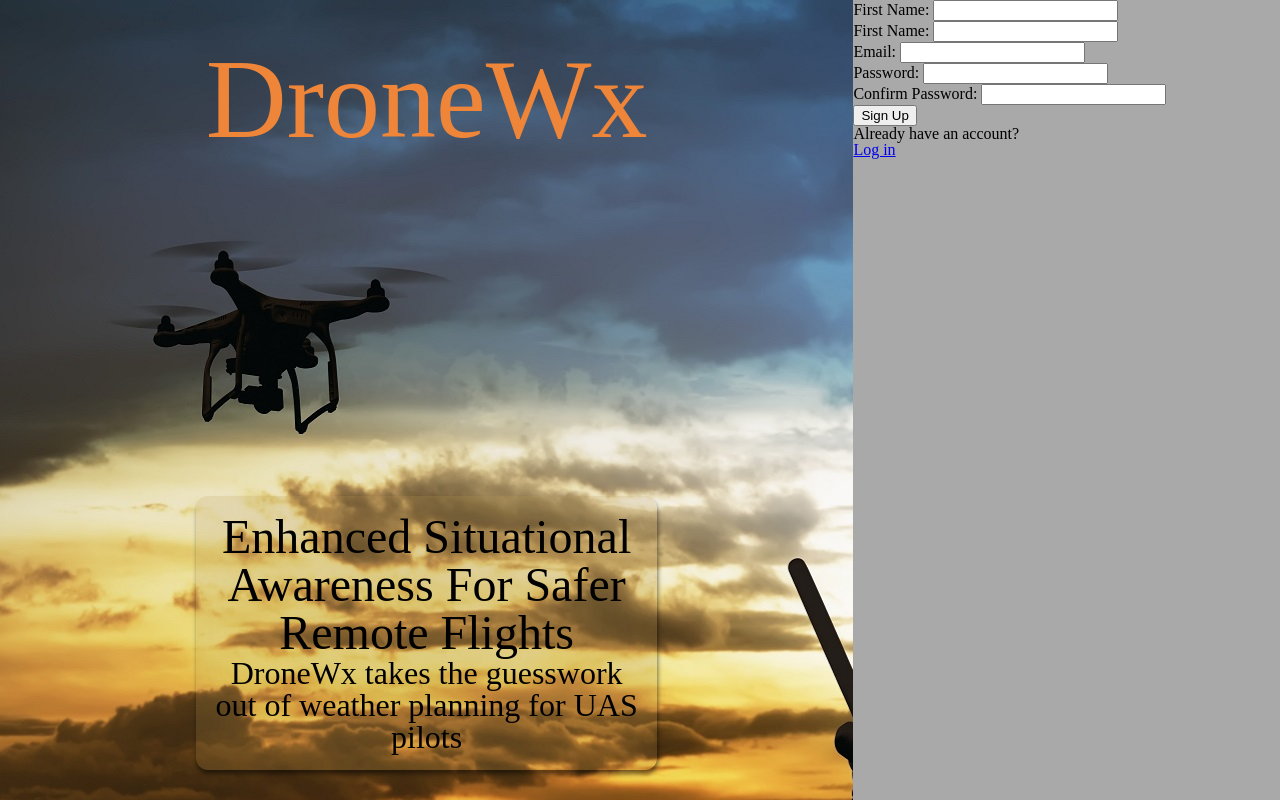
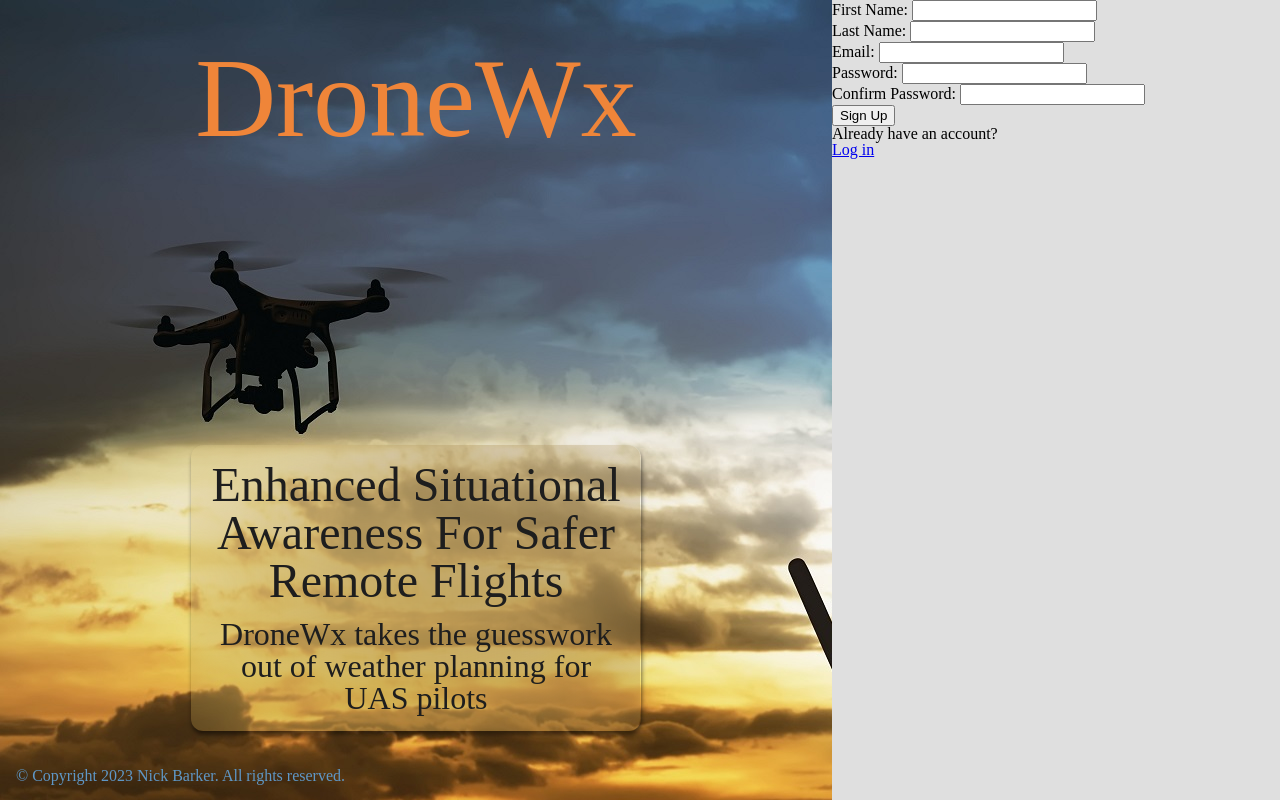
Before and after one commit to friendly-misanthrope/drone_wx, a Python web app: template flask_app/templates/landing_page.html in a window 1280 px wide. Run offline with Jinja, Linux system fonts and the light colour scheme; the template is opened without the code that fills it, so the values that code supplies are empty.

Commit message:
added meta desc & footer, fixed layout that was displaying whitespace between page sections

```diff
--- a/flask_app/static/css/landing_page.css
+++ b/flask_app/static/css/landing_page.css
@@ -54,17 +54,15 @@
 body {
     height: 100vh;
     margin: 0;
-    background-color: darkgray;
+    background-color: rgb(223, 223, 223);
 }
 
 .container {
     display: flex;
-    height: 100%;
-    justify-content: space-between;
+    min-height: 100vh;
 }
 
 .container .landingpage_info {
-    width: 66.66%;
     background-image: url('../assets/images/landing_page_crop1.jpg');
     background-repeat: no-repeat;
     text-align: center;
@@ -73,12 +71,12 @@
 .landingpage_info h1 {
     color: rgb(239, 133, 57);
     font-size: 700%;
-    margin: 5% 0 40%;
+    margin: 5% 0 35%;
 }
 
 .main-content {
-    /* text-align: center; */
-    backdrop-filter: blur(200px);
+    text-align: center;
+    backdrop-filter: blur(100px);
     border-radius: 12px;
     width: 50%;
     margin: 0 auto;
@@ -88,13 +86,28 @@
 
 .main-content h2 {
     font-size: 3rem;
-    color: rgb(0,0,0);
+    color: rgb(30, 30, 30);
+    margin-bottom: 3%;
 }
 
 .main-content h5 {
-    font-size: 2rem;;
+    font-size: 2rem;
+    color: rgb(30, 30, 30);
 }
 
 .container .cta {
     width: 33.33%;
+    flex: 1;
+    min-width: 35%;
+    max-width: 40%;
 }
+
+
+footer {
+    height: 1rem;
+    position: fixed;
+    bottom: 1rem;
+    color: rgb(95,151,198);
+    width: 100%;
+    margin: 0 0 0 1rem;
+}
--- a/flask_app/templates/landing_page.html
+++ b/flask_app/templates/landing_page.html
@@ -4,6 +4,7 @@
     <meta charset="UTF-8">
     <meta name="viewport" content="width=device-width, initial-scale=1.0">
     <link rel="stylesheet" href="../static/css/landing_page.css">
+    <meta name="description" content="DroneWx takes the guesswork out of weather planning for UAS pilots, enhancing safety through situational awareness">
     <title>Welcome to DroneWx</title>
 </head>
 <body>
@@ -27,7 +28,7 @@
                         <input type="text" id="first_name" name="first_name">
                     </div>
                     <div class="label-input-group">
-                        <label for="last_name" id="last_name">First Name:</label>
+                        <label for="last_name" id="last_name">Last Name:</label>
                         <input type="text" id="last_name" name="last_name">
                     </div>
                     <div class="label-input-group">
@@ -55,5 +56,8 @@
             </div>
         </div>
     </div>
+
+    <footer>© Copyright 2023 Nick Barker. All rights reserved.</footer>
+
 </body>
 </html>
```
